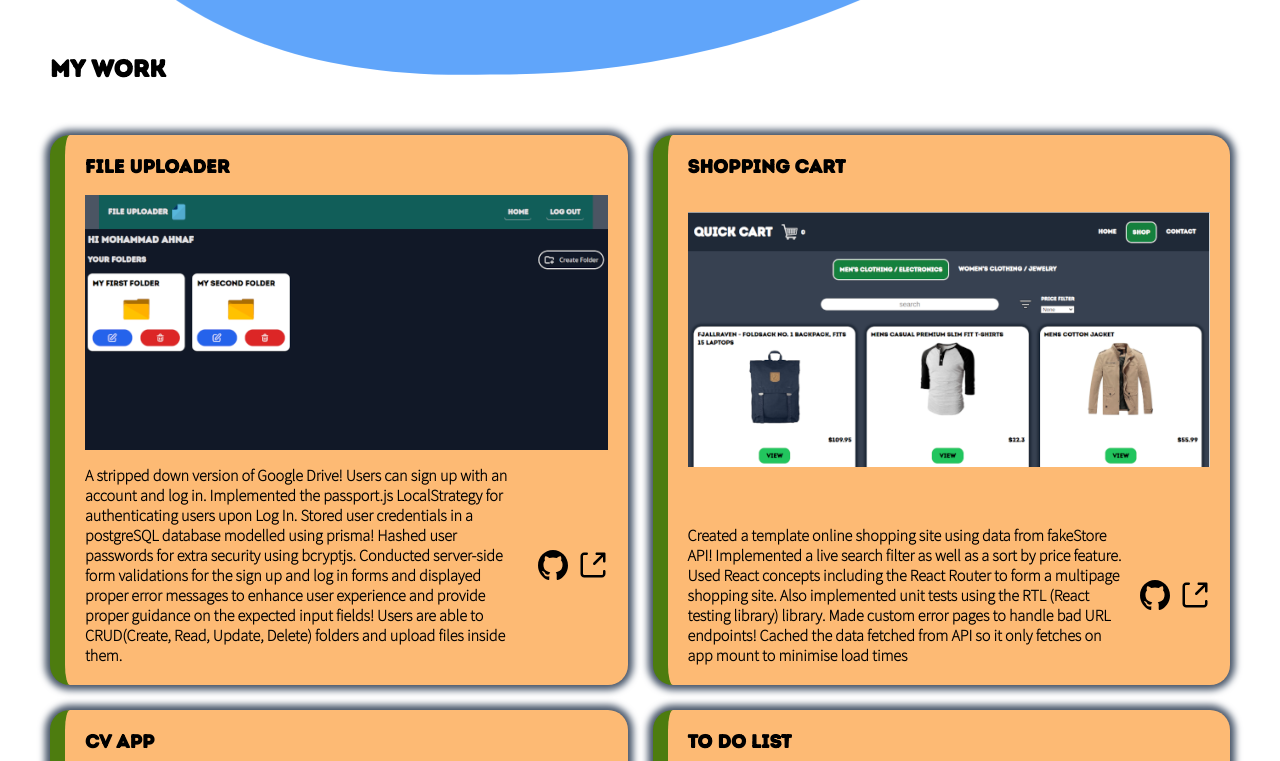
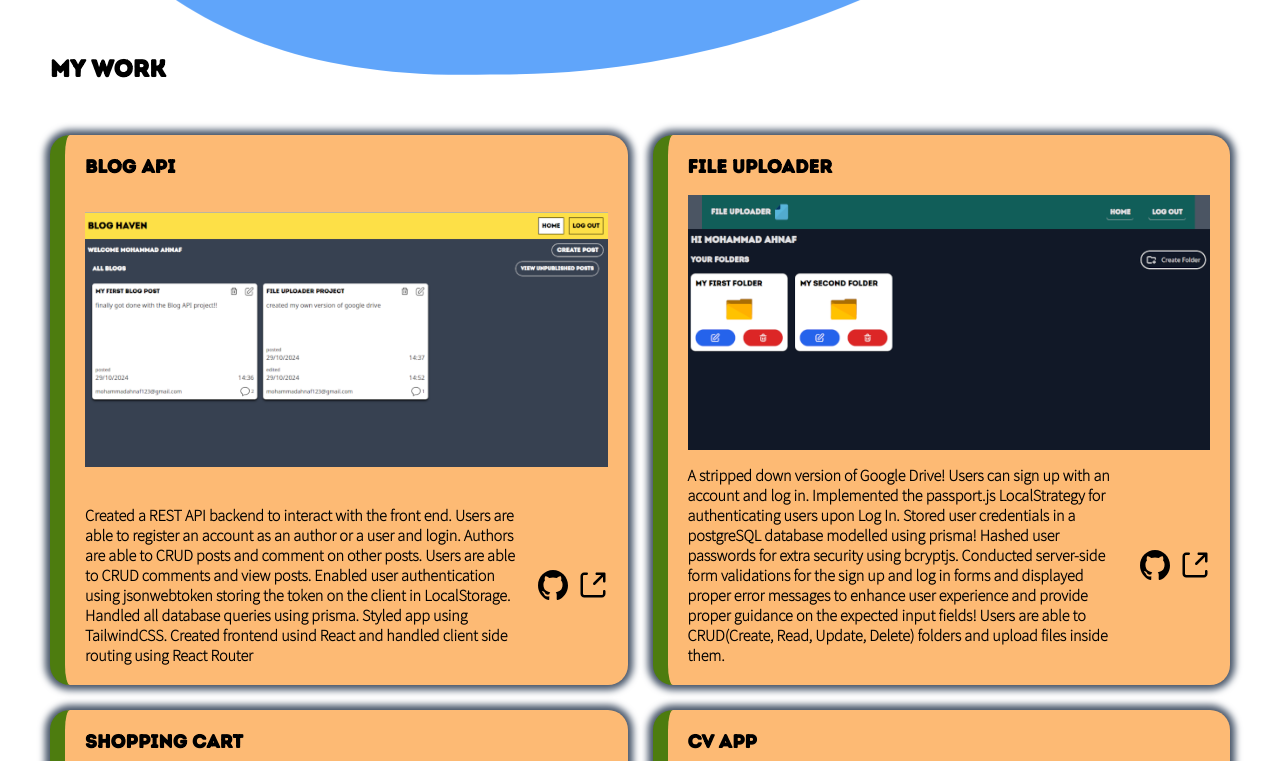
Before and after one commit to moahnaf11/moahnaf11.github.io, a plain HTML site: page index.html in a window 1280 px wide. Shown: the part 410-1171 px from the top of the page. Drawn offline with Linux system fonts and the light colour scheme.

Commit message:
Add Blog API project
Added the blog api project

```diff
--- a/index.html
+++ b/index.html
@@ -36,6 +36,19 @@
         <section>
             <h2>My Work</h2>
             <div class="grid-container">
+                <div class="cards">
+                    <h3>Blog API</h3>
+                    <img src="./images/blog.png" alt="blog api project">
+                    <div class="text-icon">
+                        <p>Created a REST API backend to interact with the front end. Users are able to register an account as an author or a user and login. Authors are able to CRUD posts and comment on other posts. Users are able to CRUD comments and view posts. Enabled user authentication using jsonwebtoken storing the token on the client in LocalStorage. Handled all database queries using prisma. Styled app using TailwindCSS. Created frontend usind React and handled client side routing using React Router</p>
+                        <div>
+                            <a href="https://github.com/moahnaf11/Blog-API" target="_blank"><img src="./images/github.svg" alt="github icon"></a>
+                            <a href="https://myblogshaven.netlify.app" target="_blank"><img src="./images/open.svg" alt="open in new icon"></a>
+                        </div>
+
+                    </div>
+
+                </div>
 
                 <div class="cards">
                     <h3>File Uploader</h3>
@@ -163,7 +176,7 @@
                     <h3>Restaurant Page</h3>
                     <img src="./images/rest.png" alt="restaurant page project">
                     <div class="text-icon">
-                        <p>Made a template restaurant page including menu, contact and about tabs! Made using Javascript HTML and CSS! Bundled files using Webpack! </p>
+                        <p>Made a template restaurant page including menu, contact and about tabs! Made using Javascript HTML and CSS! Bundled files using Webpack! Implemented various DOM manipulation techniques </p>
                         <div>
                             <a href="https://github.com/moahnaf11/Restaurant-Page" target="_blank"><img src="./images/github.svg" alt="github icon"></a>
                             <a href="https://moahnaf11.github.io/Restaurant-Page/" target="_blank"><img src="./images/open.svg" alt="open in new icon"></a>
```
Also changed, not shown: images/blog.png (added).
